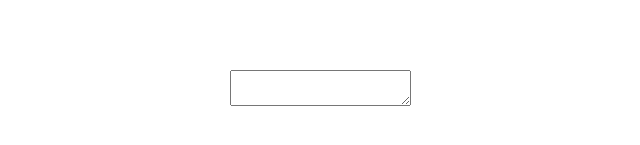
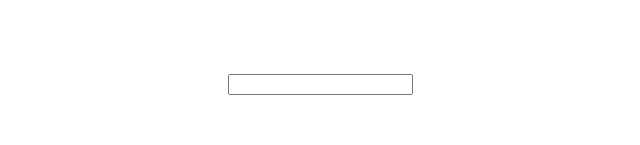
Before and after one commit to Loop1397/google_search_api_assignment, a React (Vite) app: page / in a window 1280 px wide. Shown: the part 309-454 px from the top of the page, without its empty margins (320-960 px from the left). Built offline with nearby package versions, Linux system fonts and the light colour scheme.

Commit message:
feat: 검색을 위한 엔터 반응 코드 작성
input과 onKeyDown을 이용해 input 내에서 Enter키를 입력했을 시 특정 함수가 실행되도록 코드 작성

```diff
--- a/src/App.tsx
+++ b/src/App.tsx
@@ -1,10 +1,25 @@
+import { useState } from 'react'
 import './App.css'
 
 function App() {
+  const [text, setText] = useState<string>("");
+
+  const activeEnter = (e) => {
+    if (e.key === 'Enter') {
+      alert(`${text}!!!`);
+    }
+  }
 
   return (
     <div>
-      <textarea></textarea>
+      <input
+        value={text}
+        onChange={event => {
+          setText(event.target.value);
+        }}
+        onKeyDown={e => activeEnter(e)}
+      ></input>
+      <p>{text}</p>
     </div>
   )
 }
```
